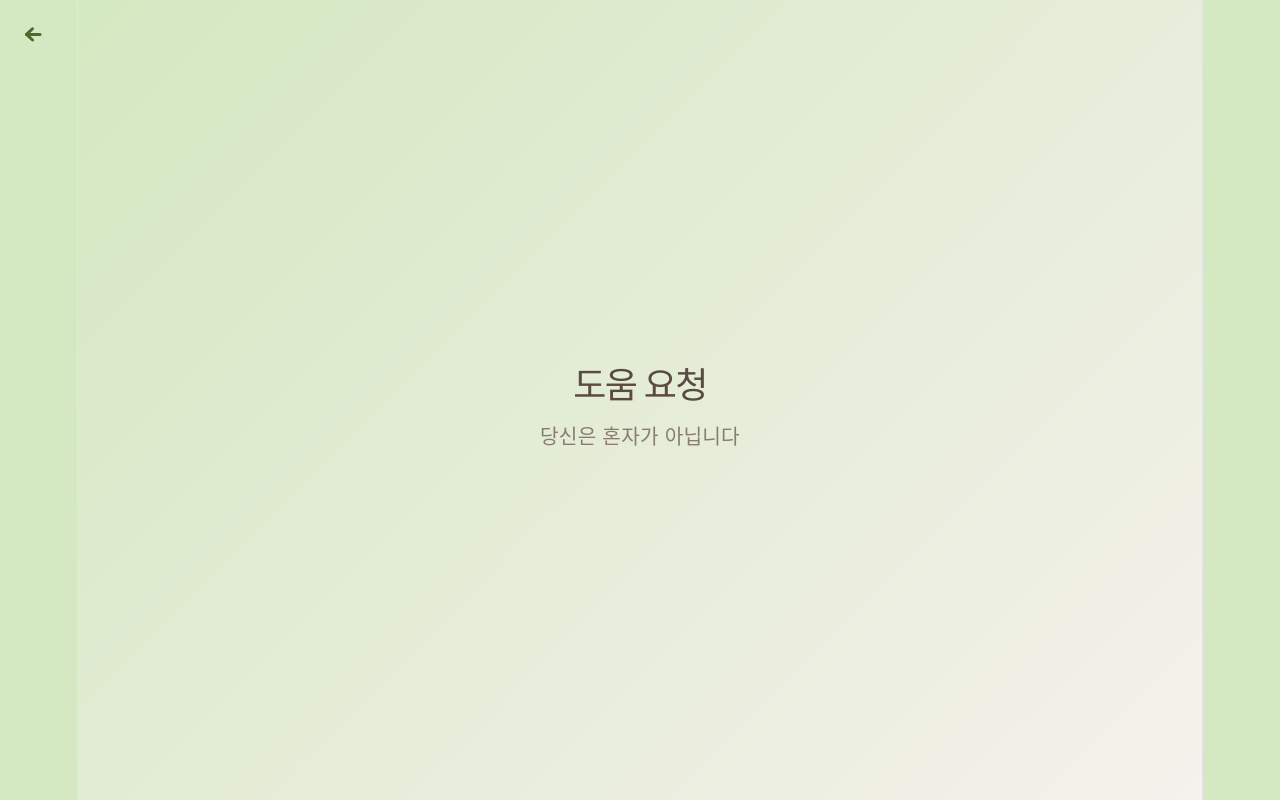
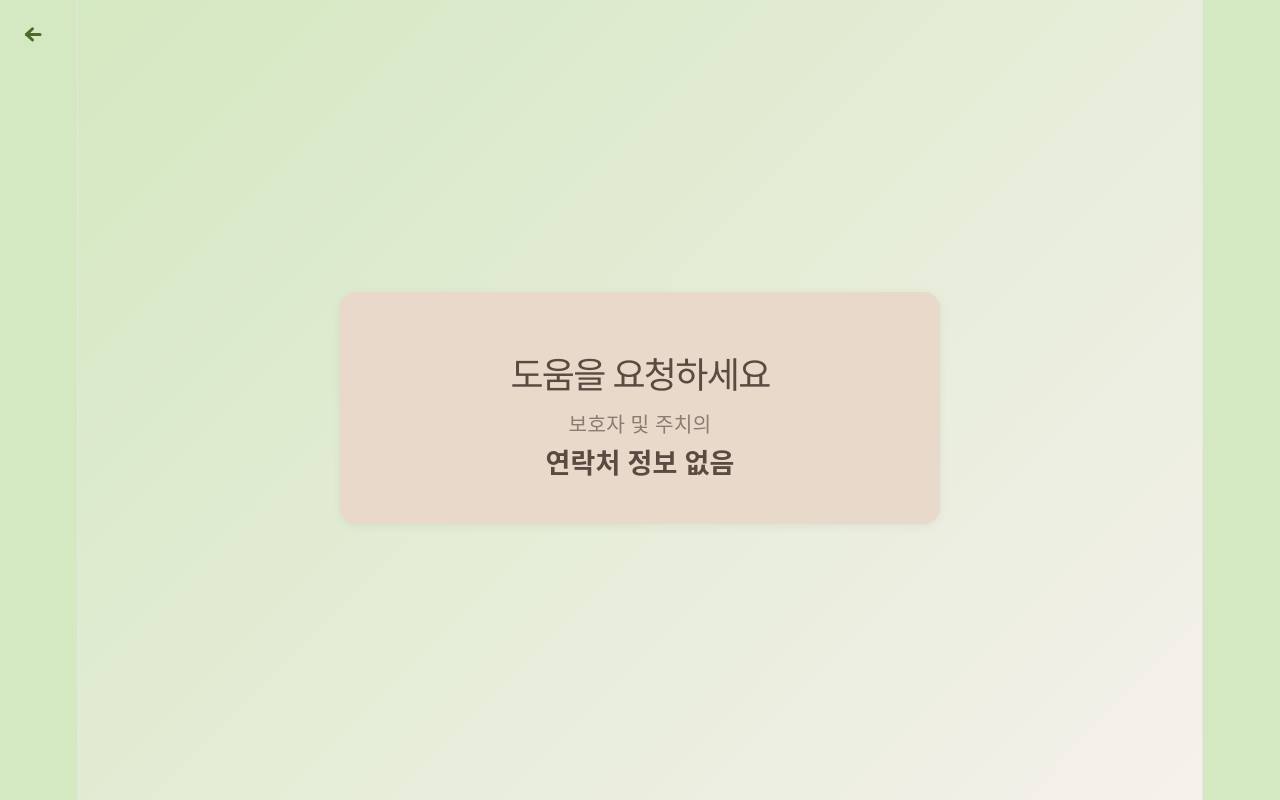
Before and after one commit to ghdtjdud/OSS_Nudge, a React (Vite) app: page /crisis in a window 1280 px wide. Built offline with nearby package versions, Linux system fonts and the light colour scheme; the HTML template or start-up script is replaced by a standard one.

Commit message:
위험감지 화면 구현

```diff
--- a/src/pages/CrisisPage.jsx
+++ b/src/pages/CrisisPage.jsx
@@ -1,13 +1,33 @@
+import { useEffect, useState } from 'react'
 import PageLayout from '../components/PageLayout'
 
+const DEFAULT_USER = {
+  emergencyContact: '연락처 정보 없음'
+}
+
 export default function CrisisPage() {
+  const [emergencyContact, setEmergencyContact] = useState(DEFAULT_USER.emergencyContact)
+
+  useEffect(() => {
+    try {
+      const raw = localStorage.getItem('userInfo')
+      if (raw) {
+        const parsed = JSON.parse(raw)
+        setEmergencyContact(parsed?.emergencyContact || DEFAULT_USER.emergencyContact)
+      }
+    } catch (error) {
+      setEmergencyContact(DEFAULT_USER.emergencyContact)
+    }
+  }, [])
+
   return (
     <PageLayout>
       <div className="container">
-        <h1 className="title">도움 요청</h1>
-        <p className="subtitle text-center">
-          당신은 혼자가 아닙니다
-        </p>
+        <div className="crisis-card">
+          <h1 className="crisis-title">도움을 요청하세요</h1>
+          <p className="crisis-contact-label">보호자 및 주치의</p>
+          <p className="crisis-contact-number">{emergencyContact}</p>
+        </div>
       </div>
     </PageLayout>
   )
--- a/src/styles/theme.css
+++ b/src/styles/theme.css
@@ -396,6 +396,50 @@ body {
 
 .container--wide {
   max-width: 900px;
+}
+
+/* ==========================================
+   CrisisPage 전용 스타일
+   ========================================== */
+
+.crisis-card {
+  background-color: var(--color-beige);
+  border-radius: var(--radius-md);
+  padding: var(--spacing-lg);
+  box-shadow: var(--shadow-sm);
+  margin-top: var(--spacing-md);
+}
+
+.crisis-title {
+  font-size: var(--font-size-2xl);
+  font-weight: var(--font-weight-semibold);
+  margin-bottom: var(--spacing-sm);
+  color: var(--color-text-primary);
+}
+
+.crisis-contact-label {
+  font-size: var(--font-size-lg);
+  font-weight: var(--font-weight-medium);
+  color: var(--color-text-secondary);
+  margin-bottom: var(--spacing-xs);
+}
+
+.crisis-contact-number {
+  font-size: var(--font-size-xl);
+  font-weight: var(--font-weight-semibold);
+  color: var(--color-text-primary);
+  margin-bottom: var(--spacing-md);
+}
+
+.crisis-actions {
+  display: flex;
+  justify-content: flex-end;
+}
+
+@media (max-width: 520px) {
+  .crisis-actions {
+    justify-content: center;
+  }
 }
 
 /* ==========================================
```
